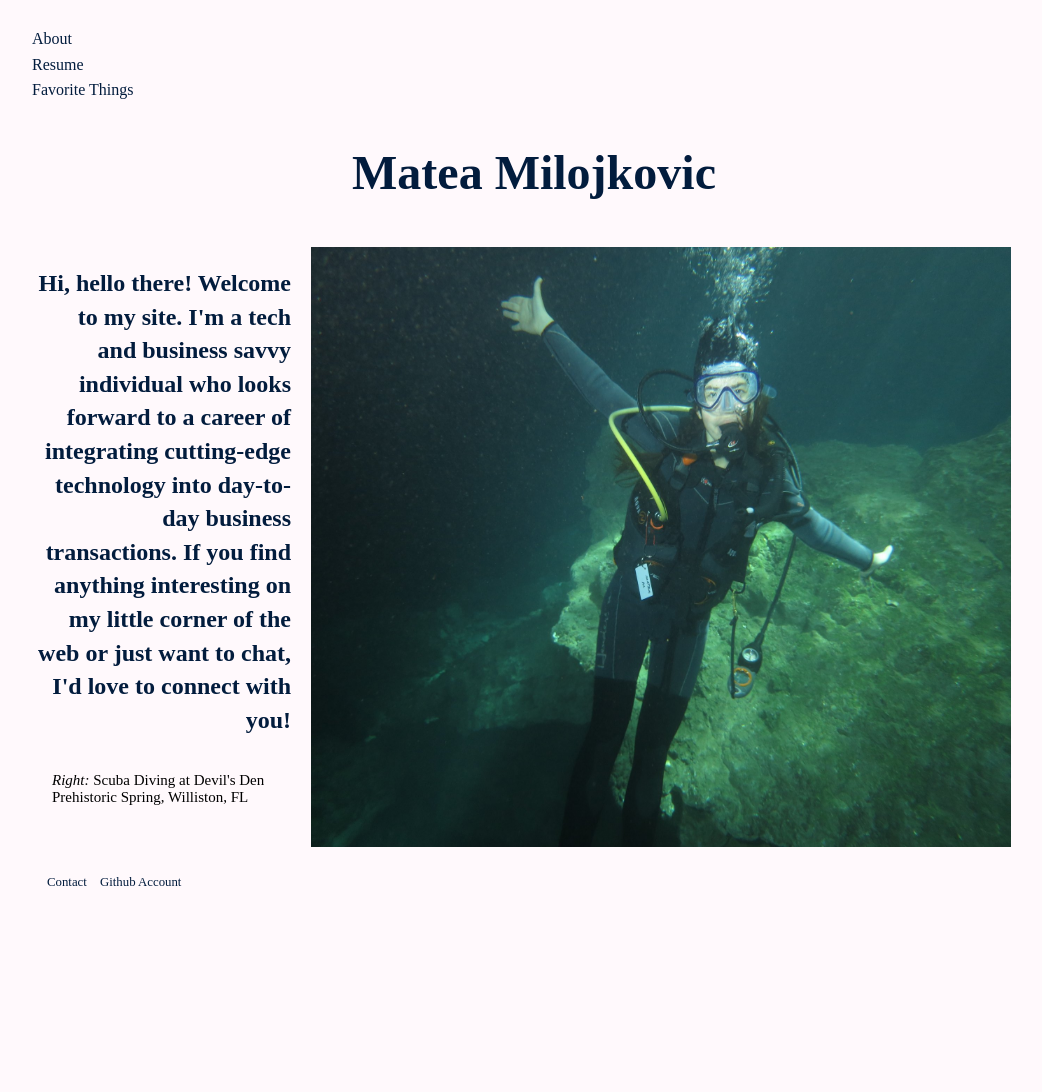
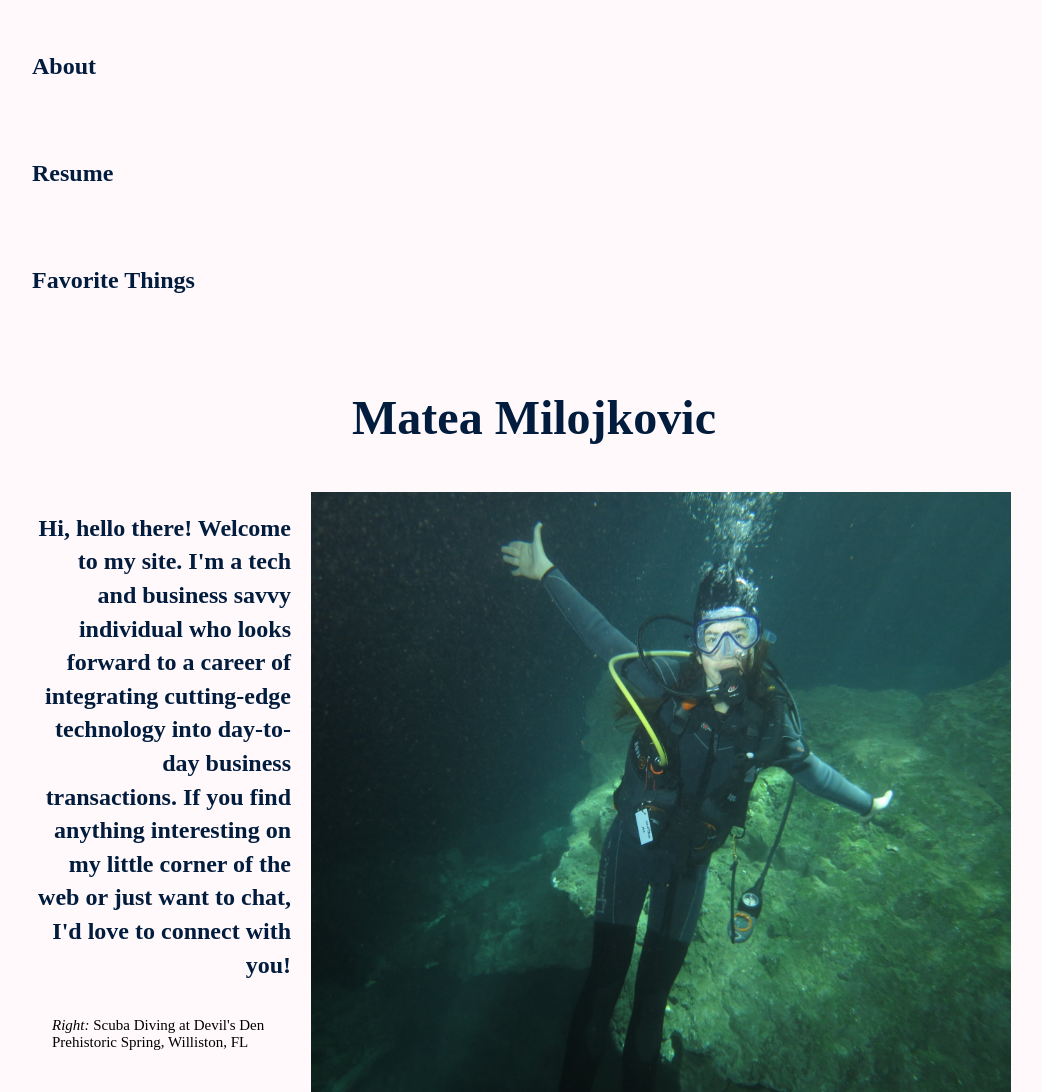
Before and after one commit to mateamilojkovic/mateamilojkovic.github.io, a plain HTML site: page index.html in a window 1280 px wide. Shown: the top 1092 px of the page, without its empty margins (106-1148 px from the left). Before the commit the page ends 928 px from the top, so only its background shows below. Drawn offline with Linux system fonts and the light colour scheme.

Commit message:
Update index.html

```diff
--- a/index.html
+++ b/index.html
@@ -9,9 +9,9 @@
 		<nav>
     		<ul>
 			<div class="flex-container">
- 				 <div><li><a href="/about.html">About</a></li></div>
-				  <div><li><a href="/resume.html">Resume</a></li></div>
-				<div> <li><a href="/favoritethings.html">Favorite Things</a></li></div>
+ 				 <div><li><a href="/about.html"><h3>About<h3></a></li></div>
+				  <div><li><a href="/resume.html"><h3>Resume<h3></a></li></div>
+				<div> <li><a href="/favoritethings.html"><h3>Favorite Things<h3></a></li></div>
 			</div>
     		</ul>
 		</nav>
```
